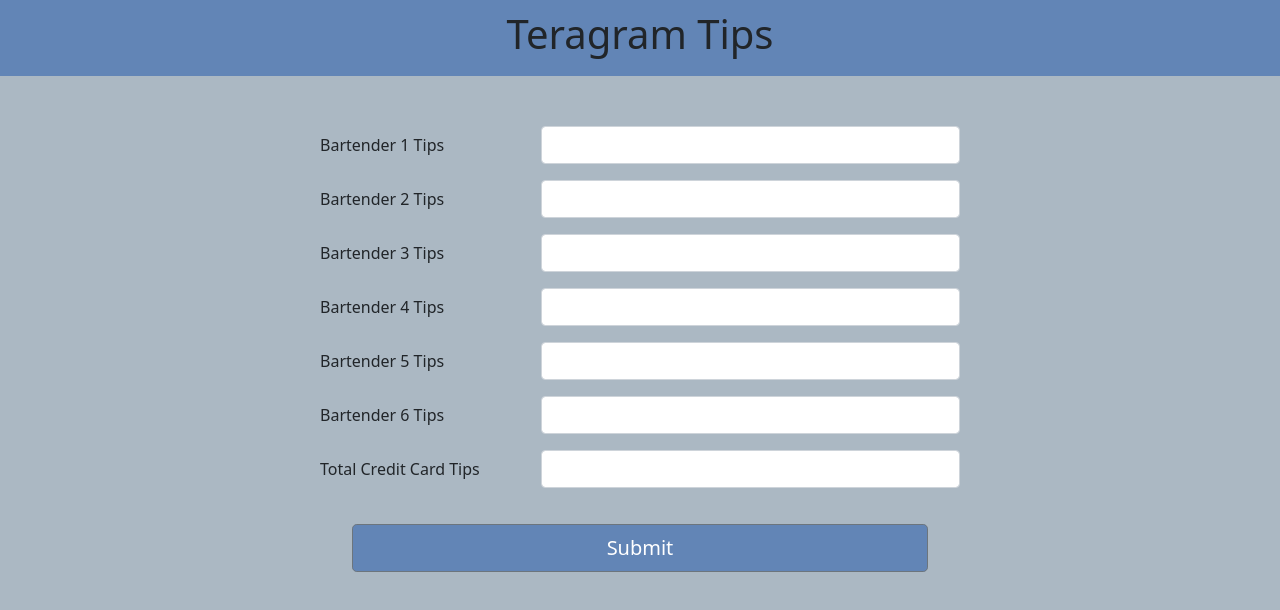
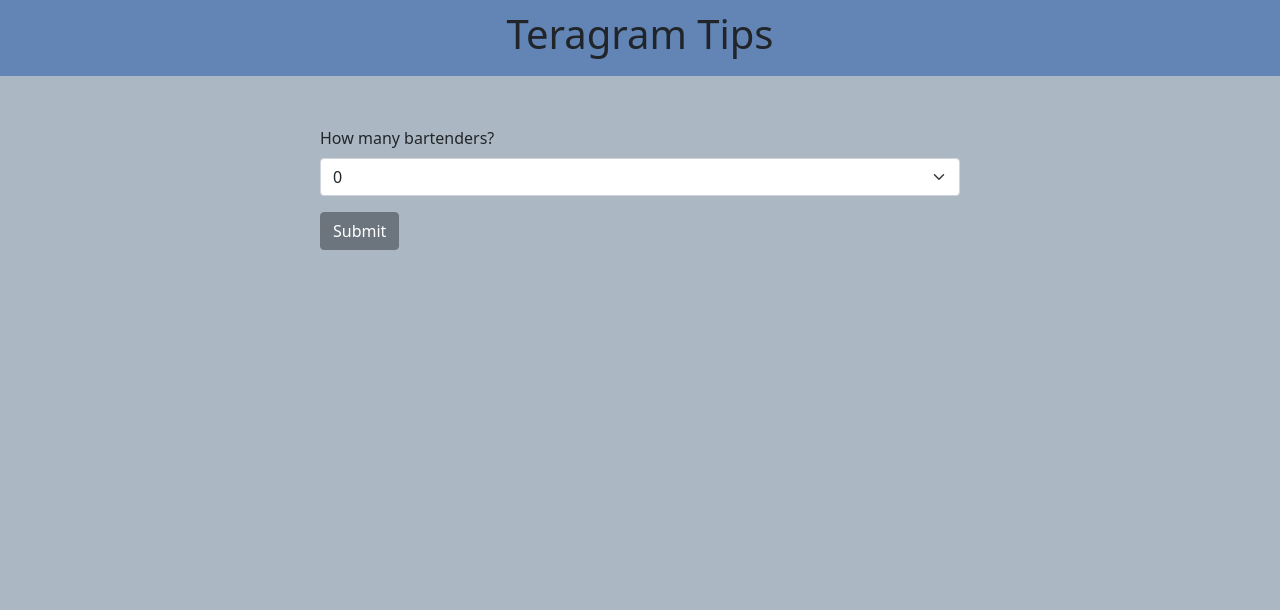
Before and after one commit to afrochef22/tipzee, a React (Create React App) app: page / in a window 1280 px wide. Shown: the top 610 px of the page. Built offline with nearby package versions, Linux system fonts and the light colour scheme.

Commit message:
trying to make button to select number of bartenders

```diff
--- a/src/App.js
+++ b/src/App.js
@@ -1,34 +1,45 @@
-import React, { Component } from "react";
+import React, { Component, useState } from "react";
 import Header from "./components/Header";
 import TipsForm from "./components/TipForm";
 
 const App = () => {
-	const tips = {
+	const enteredTips = {
+		totalTipsCollected: 0,
+		totalTipsAfterBarbackTipOut: 0,
+		barBackTips: 0,
 		bartenderTips: [
-			{ bar1: "" },
-			{ bar2: "" },
-			{ bar3: "" },
-			{ bar4: "" },
-			{ bar5: "" },
-			{ bar6: "" },
-			{ bar7: "" },
-			{ bar8: "" },
-			{ bar9: "" },
-			{ bar10: "" },
+			{ bar1: 0 },
+			{ bar2: 0 },
+			{ bar3: 0 },
+			{ bar4: 0 },
+			{ bar5: 0 },
+			{ bar6: 0 },
+			{ bar7: 0 },
+			{ bar8: 0 },
+			{ bar9: 0 },
+			{ bar10: 0 },
 		],
-		totalTipsCollected: "",
 	};
 
-	const addTipsHandler = (tips) => {
+	const submitHandler = (inputedTips) => {
+		console.log(inputedTips);
+		enteredTips.totalTipsCollected = inputedTips;
+	};
+
+	const addTipsHandler = (enteredTips) => {
 		console.log("form app.js");
-		console.log(tips);
+		console.log(enteredTips);
 	};
 
 	{
 		return (
 			<React.Fragment>
 				<Header />
-				<TipsForm onAddTips={addTipsHandler} tips={tips} />
+				<TipsForm
+					onAddTips={addTipsHandler}
+					tips={enteredTips}
+					totalTips={submitHandler}
+				/>
 			</React.Fragment>
 		);
 	}
--- a/src/components/TipForm.js
+++ b/src/components/TipForm.js
@@ -1,19 +1,17 @@
 import React, { useState } from "react";
-import {
-	Form,
-	Row,
-	Col,
-	FormGroup,
-	Input,
-	Label,
-	FormText,
-	Button,
-} from "reactstrap";
+import { Form, Col, FormGroup, Input, Label, Button } from "reactstrap";
 import "./TipForm.css";
 import "../index.css";
 import "bootstrap/dist/css/bootstrap.min.css";
 
 const TipsForm = (props) => {
+	const [numberOfBartnders, setNumberOfBartenders] = useState(0);
+
+	const numberOfBartendersHandler = (e) => {
+		console.log(e);
+		setNumberOfBartenders(e);
+	};
+
 	const [bar1_Tips, setBar1_Tip] = useState("");
 	const [bar2_Tips, setBar2_Tip] = useState("");
 	const [bar3_Tips, setBar3_Tip] = useState("");
@@ -24,8 +22,6 @@ const TipsForm = (props) => {
 	const [bar8_Tips, setBar8_Tip] = useState("");
 	const [bar9_Tips, setBar9_Tip] = useState("");
 	const [bar10_Tips, setBar10_Tip] = useState("");
-
-	const [sumTipTotal, setSumTipTotal] = useState("");
 
 	const bar1_TipHandler = (event) => {
 		setBar1_Tip(event.target.value);
@@ -71,14 +67,35 @@ const TipsForm = (props) => {
 		Number(bar10_Tips);
 
 	const submitHandler = () => {
-		setSumTipTotal(tipSum);
+		props.totalTips(tipSum);
 	};
 
 	return (
 		<div className="bg1 height100">
+			{numberOfBartnders === 0 ? (
+				<Form className="row-content">
+					<FormGroup sm={4}>
+						<Label for="exampleSelect">How many bartenders?</Label>
+						<Input id="exampleSelect" name="select" type="select">
+							<option>0</option>
+							<option>1</option>
+							<option>2</option>
+							<option>3</option>
+							<option>4</option>
+							<option>5</option>
+							<option>6</option>
+							<option>7</option>
+							<option>8</option>
+							<option>9</option>
+							<option>10</option>
+						</Input>
+					</FormGroup>
+					<Button onClick={numberOfBartendersHandler}>Submit</Button>
+				</Form>
+			) : (
 				<Form className="row-content">
 					<FormGroup row>
-					<Label for="bar1Tips" sm={4}>
+						<Label htmlFor="bar1Tips" sm={4}>
 							Bartender 1 Tips
 						</Label>
 
@@ -93,7 +110,7 @@ const TipsForm = (props) => {
 					</FormGroup>
 
 					<FormGroup row>
-					<Label for="bar2Tips" sm={4}>
+						<Label htmlFor="bar2Tips" sm={4}>
 							Bartender 2 Tips
 						</Label>
 
@@ -107,80 +124,6 @@ const TipsForm = (props) => {
 						</Col>
 					</FormGroup>
 
-				<FormGroup row>
-					<Label for="bar3Tips" sm={4}>
-						Bartender 3 Tips
-					</Label>
-
-					<Col sm={8}>
-						<Input
-							id="bar3Tips"
-							name="bar3TipTotal"
-							type="number"
-							onChange={bar3_TipHandler}
-						/>
-					</Col>
-				</FormGroup>
-
-				<FormGroup row>
-					<Label for="bar4Tips" sm={4}>
-						Bartender 4 Tips
-					</Label>
-
-					<Col sm={8}>
-						<Input
-							id="bar4Tips"
-							name="bar4TipTotal"
-							type="number"
-							onChange={bar4_TipHandler}
-						/>
-					</Col>
-				</FormGroup>
-
-				<FormGroup row>
-					<Label for="bar5Tips" sm={4}>
-						Bartender 5 Tips
-					</Label>
-
-					<Col sm={8}>
-						<Input
-							id="bar5Tips"
-							name="bar5TipTotal"
-							type="number"
-							onChange={bar5_TipHandler}
-						/>
-					</Col>
-				</FormGroup>
-
-				<FormGroup row>
-					<Label for="bar6Tips" sm={4}>
-						Bartender 6 Tips
-					</Label>
-
-					<Col sm={8}>
-						<Input
-							id="bar6Tips"
-							name="bar6TipTotal"
-							type="number"
-							onChange={bar6_TipHandler}
-						/>
-					</Col>
-				</FormGroup>
-
-				<FormGroup row>
-					<Label for="tipTotal" sm={4}>
-						Total Credit Card Tips
-					</Label>
-
-					<Col sm={8}>
-						<Input
-							id="tipTotal"
-							name="tipTotal"
-							for="text"
-							value={sumTipTotal}
-						/>
-					</Col>
-				</FormGroup>
 					<FormGroup>
 						<Col className="btn-center">
 							<Button
@@ -193,6 +136,7 @@ const TipsForm = (props) => {
 						</Col>
 					</FormGroup>
 				</Form>
+			)}
 		</div>
 	);
 };
```
Lines whose indentation alone changed are shown as unchanged.
